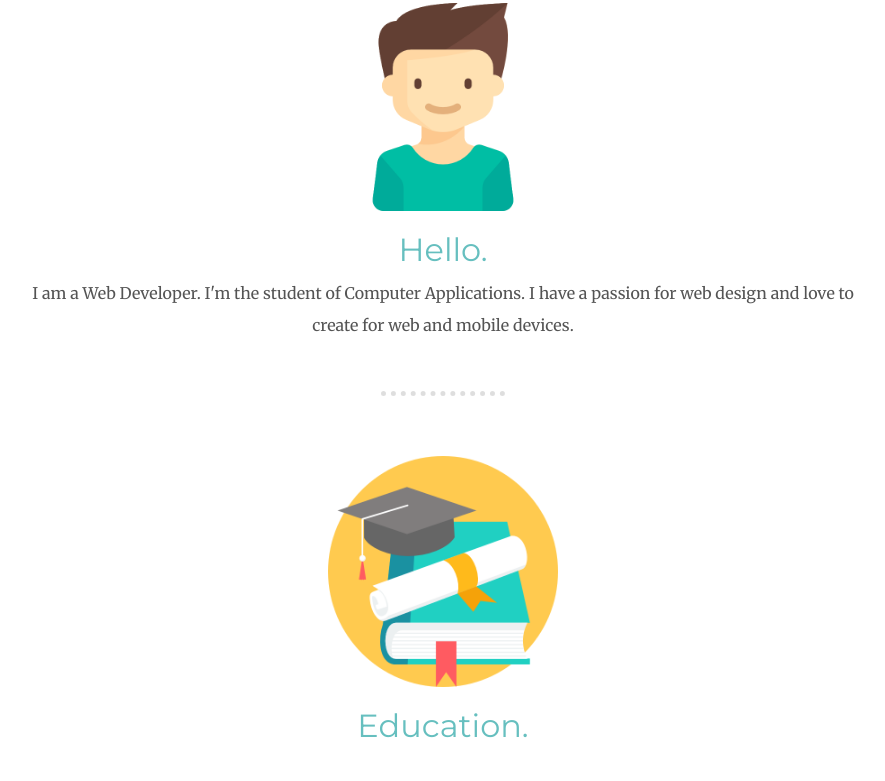
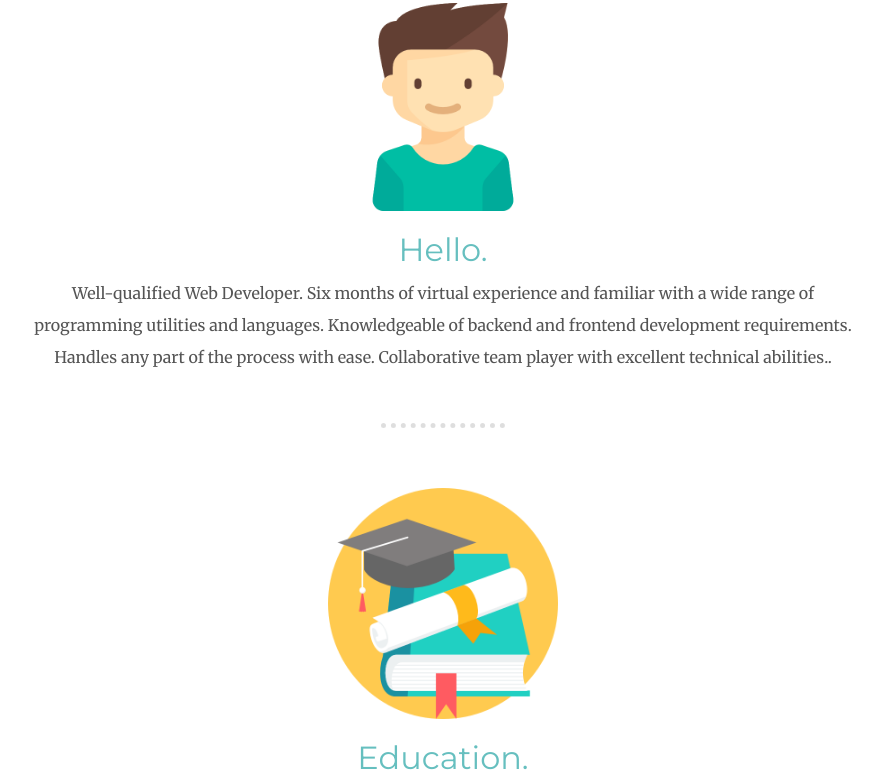
Before and after one commit to manishtomarr1/my-portfolio-, a website: page index.html in a window 1280 px wide. Shown: the part 841-1622 px from the top of the page, without its empty margins (197-1082 px from the left). Drawn offline with nearby package versions, Linux system fonts and the light colour scheme.

Commit message:
check update

```diff
--- a/index.html
+++ b/index.html
@@ -24,7 +24,7 @@
   <section id="sec-nav">
     <nav class="navbar navbar-expand-lg bg-light sticky-top">
       <div class="container-fluid">
-        <a class="navbar-brand" href="C:\Users\manis\OneDrive\Desktop\study\web development\CSS-My Site\index.html"> <img class="profile-nav" src="images/boy.png" alt="profile-pi"></a>
+        <a class="navbar-brand" href="https://personal-site-f5cs.onrender.com"> <img class="profile-nav" src="images/boy.png" alt="profile-pi"></a>
         <button class="navbar-toggler" type="button" data-bs-toggle="collapse" data-bs-target="#navbarNav" aria-controls="navbarNav" aria-expanded="false" aria-label="Toggle navigation">
           <span class="navbar-toggler-icon"></span>
         </button>
@@ -75,7 +75,15 @@
 
       <img class="profile-img" src="images/boy.png" alt="profile-pi">
       <h2>Hello.</h2>
-      <p>I am a Web Developer. I'm the student of Computer Applications. I have a passion for web design and love to create for web and mobile devices.</p>
+      <p>Well-qualified Web Developer. Six
+        months of virtual experience and
+        familiar with a wide range of
+        programming utilities and languages.
+        Knowledgeable of backend and
+        frontend development requirements.
+        Handles any part of the process with
+        ease. Collaborative team player with
+        excellent technical abilities..</p>
       <hr size=2 noshade>
 
     </div>
```
Also changed, not shown: education.html (+1 -1 lines), project.html (+1 -1 lines), skills.html (+2 -2 lines), work-exp.html (+1 -1 lines). Lines whose indentation alone changed are shown as unchanged.
